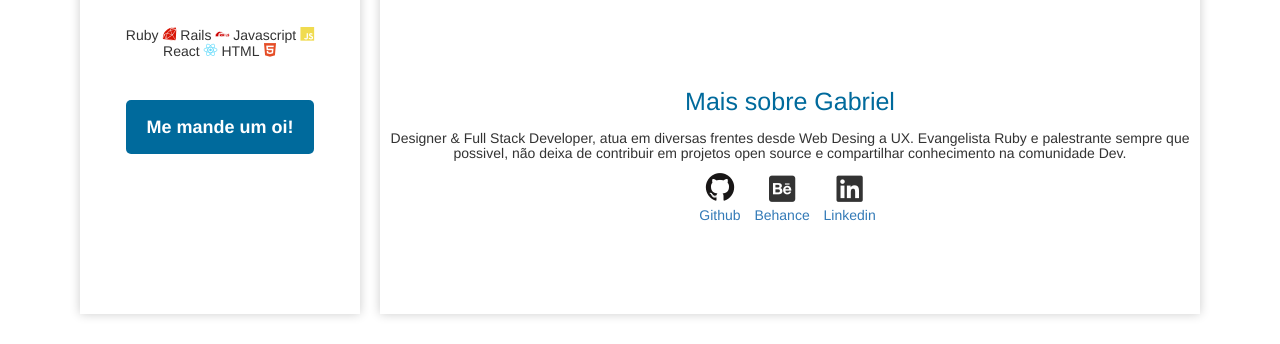
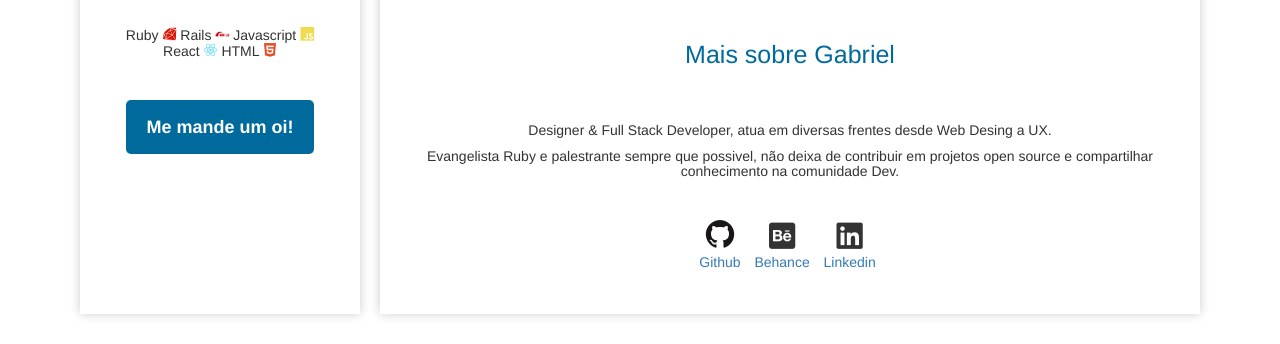
Before and after one commit to gbs0/me, a plain HTML site: page index.html in a window 1280 px wide. Shown: the part 456-800 px from the top of the page. Drawn offline with nearby package versions, Linux system fonts and the light colour scheme.

Commit message:
init empty js file

```diff
--- a/index.html
+++ b/index.html
@@ -10,6 +10,7 @@
     <link rel="stylesheet" href="https://use.fontawesome.com/releases/v5.6.3/css/all.css" integrity="sha384-UHRtZLI+pbxtHCWp1t77Bi1L4ZtiqrqD80Kn4Z8NTSRyMA2Fd33n5dQ8lWUE00s/" crossorigin="anonymous">
     <link rel="stylesheet" href="https://cdn.rawgit.com/konpa/devicon/df6431e323547add1b4cf45992913f15286456d3/devicon.min.css">
     <link rel="stylesheet" href="https://maxcdn.bootstrapcdn.com/bootstrap/3.3.7/css/bootstrap.min.css" integrity="sha384-BVYiiSIFeK1dGmJRAkycuHAHRg32OmUcww7on3RYdg4Va+PmSTsz/K68vbdEjh4u" crossorigin="anonymous">
+    <link rel="stylesheet" href="javascript/index.js">
   </head>
   <body>
 
@@ -60,7 +61,8 @@
             <!-- <p class="text-justify">
               Designer & Full Stack Developer, atua em diversas frentes desde design gráfico a UX. Evangelista Ruby e palestrante sempre que possivel, não deixa de contribuir em projetos open source e compartilhar conhecimento na comunidade Dev.
             </p> -->
-            <div><h5>Designer & Full Stack Developer, atua em diversas frentes desde Web Desing a UX. Evangelista Ruby e palestrante sempre que possivel, não deixa de contribuir em projetos open source e compartilhar conhecimento na comunidade Dev.</h5></div>
+            <div style="padding: 30px;"><h5>Designer & Full Stack Developer, atua em diversas frentes desde Web Desing a UX.</h5>
+            <h5>Evangelista Ruby e palestrante sempre que possivel, não deixa de contribuir em projetos open source e compartilhar conhecimento na comunidade Dev.</h5></div>
             <ul class="list-inline">
               <li><i class="devicon-github-plain colored" id="icon-about"></i><br><a href="https://github.com/gbs0">Github</a></li>
               <li><i class="fab fa-behance-square" id="icon-about"></i><br><a href="https://www.behance.net/gb_s">Behance</a></li>
```
Also changed, not shown: javascript/index.js (added).
